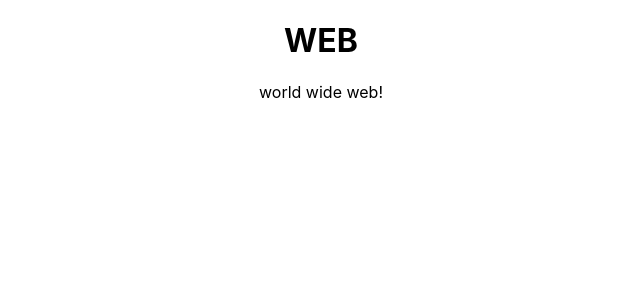
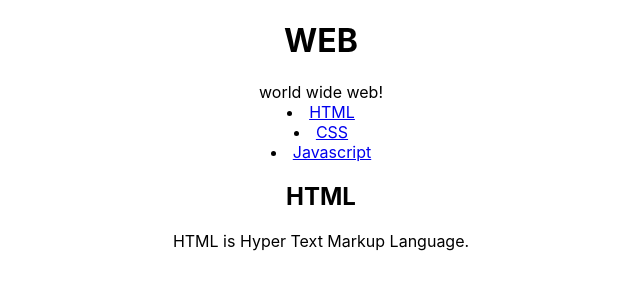
Before and after one commit to kimjingo/first_react, a React (Create React App) app: page / in a window 1280 px wide. Shown: the top 300 px of the page, without its empty margins (319-959 px from the left). Built offline with nearby package versions, Linux system fonts and the light colour scheme.

Commit message:
create toc, content

```diff
--- a/src/App.js
+++ b/src/App.js
@@ -12,11 +12,36 @@
   }
 }
 
+class TOC extends Component {
+  render() {
+    return (
+      <nav>
+        <li><a href="1.html">HTML</a></li>
+        <li><a href="2.html">CSS</a></li>
+        <li><a href="3.html">Javascript</a></li>
+      </nav>
+    )
+  }
+}
+
+class Content extends Component {
+  render() {
+    return (
+      <article>
+        <h2>HTML</h2>
+        HTML is Hyper Text Markup Language.
+      </article>
+    )
+  }
+}
+
 class App extends Component {
   render(){
     return (
       <div className="App">
         <Subject></Subject>
+        <TOC></TOC>
+        <Content></Content>
       </div>
     );
   }
```
Also changed, not shown: 2 other files (tests, documents, lock files or other folders).
